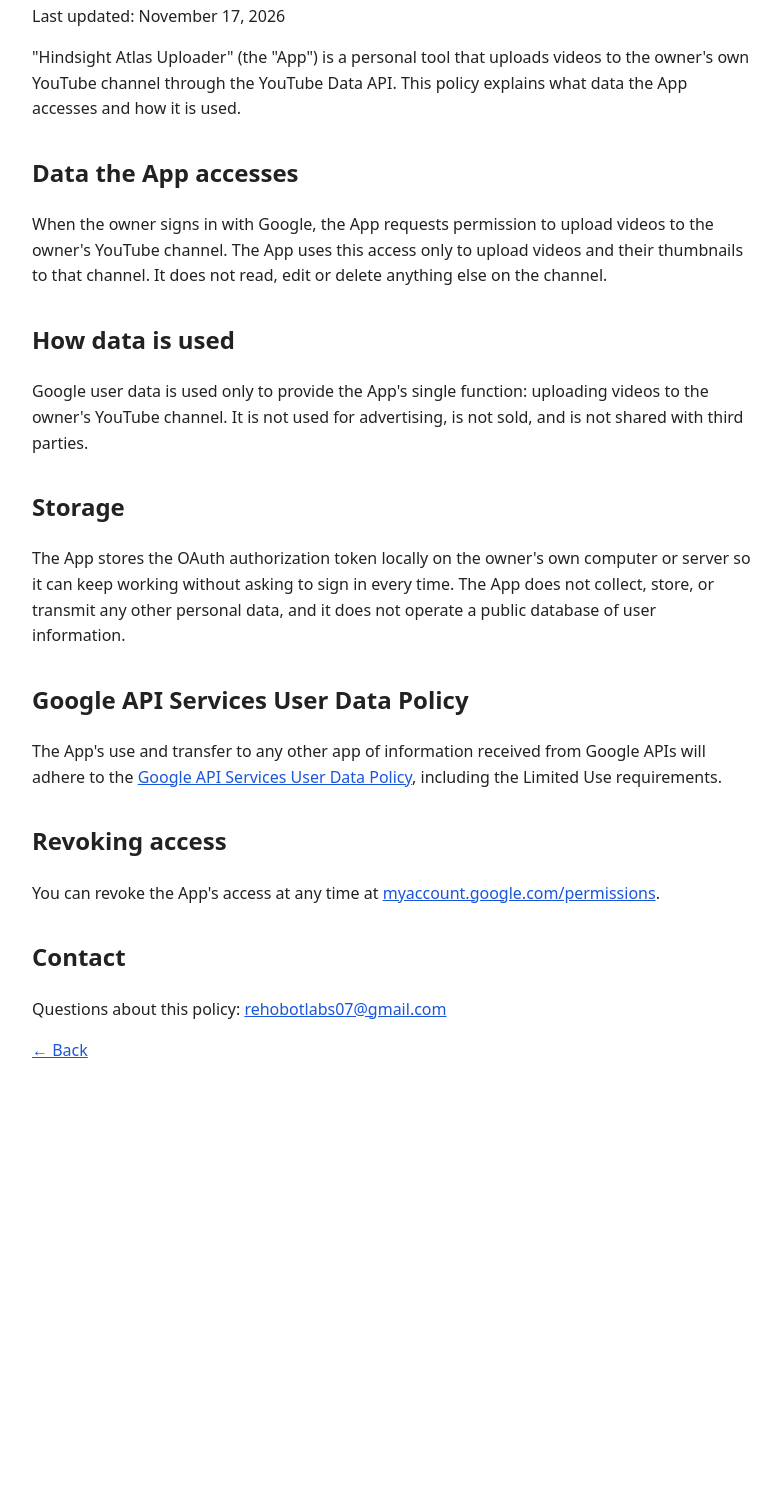
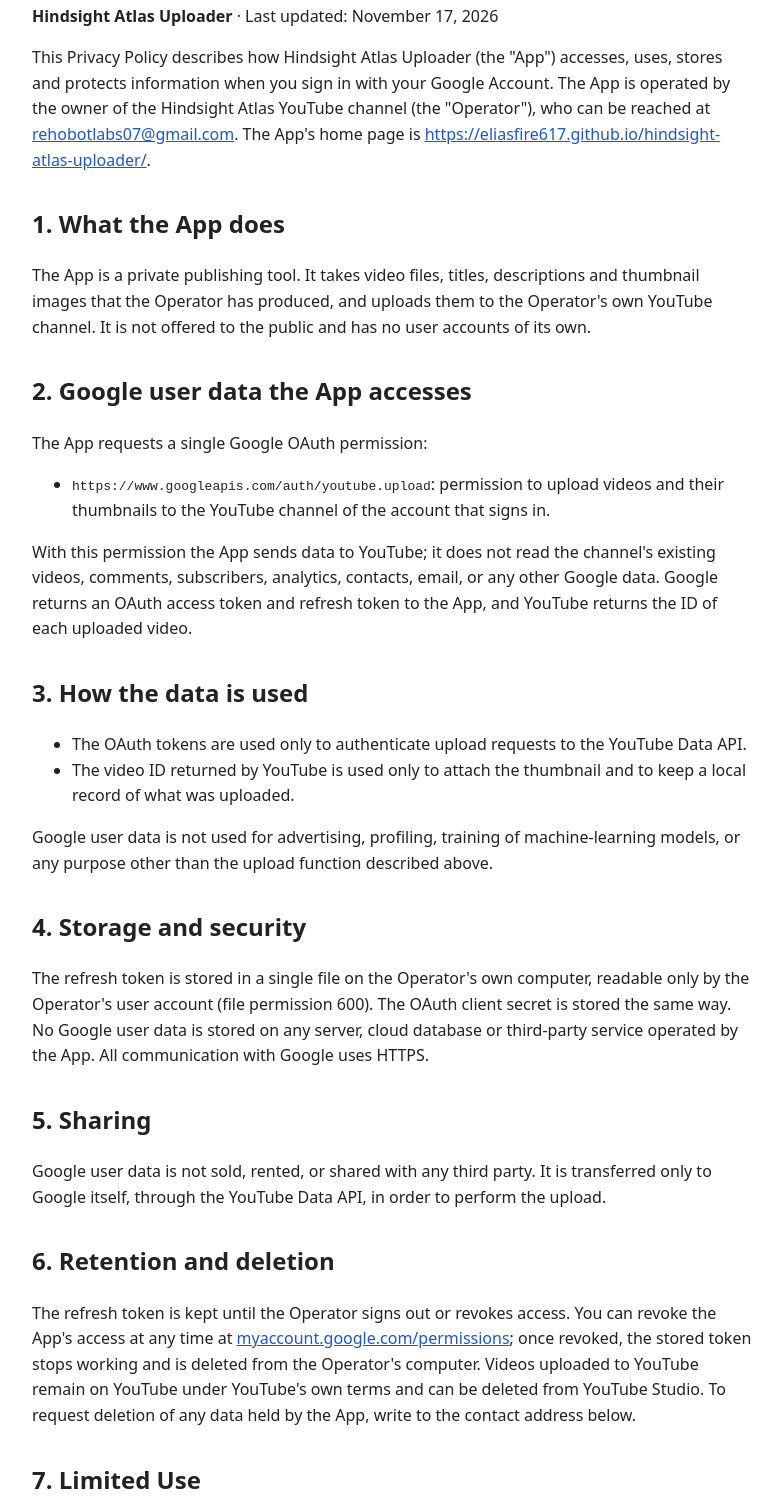
Before and after one commit to eliasfire617/hindsight-atlas-uploader, a plain HTML site: page privacy.html in a window 1280 px wide. Shown: the part 117-1619 px from the top of the page, without its empty margins (248-1029 px from the left). Before the commit the page ends 1229 px from the top, so only its background shows below. Drawn offline with Linux system fonts and the light colour scheme.

Commit message:
Expand privacy policy

```diff
--- a/privacy.html
+++ b/privacy.html
@@ -12,28 +12,48 @@
 </head>
 <body>
   <h1>Privacy Policy</h1>
-  <p>Last updated: November 17, 2026</p>
+  <p><strong>Hindsight Atlas Uploader</strong> · Last updated: November 17, 2026</p>
 
-  <p>"Hindsight Atlas Uploader" (the "App") is a personal tool that uploads videos to the owner's own YouTube channel through the YouTube Data API. This policy explains what data the App accesses and how it is used.</p>
+  <p>This Privacy Policy describes how Hindsight Atlas Uploader (the "App") accesses, uses, stores and protects information when you sign in with your Google Account. The App is operated by the owner of the Hindsight Atlas YouTube channel (the "Operator"), who can be reached at <a href="mailto:rehobotlabs07@gmail.com">rehobotlabs07@gmail.com</a>. The App's home page is <a href="https://eliasfire617.github.io/hindsight-atlas-uploader/">https://eliasfire617.github.io/hindsight-atlas-uploader/</a>.</p>
 
-  <h2>Data the App accesses</h2>
-  <p>When the owner signs in with Google, the App requests permission to upload videos to the owner's YouTube channel. The App uses this access only to upload videos and their thumbnails to that channel. It does not read, edit or delete anything else on the channel.</p>
+  <h2>1. What the App does</h2>
+  <p>The App is a private publishing tool. It takes video files, titles, descriptions and thumbnail images that the Operator has produced, and uploads them to the Operator's own YouTube channel. It is not offered to the public and has no user accounts of its own.</p>
 
-  <h2>How data is used</h2>
-  <p>Google user data is used only to provide the App's single function: uploading videos to the owner's YouTube channel. It is not used for advertising, is not sold, and is not shared with third parties.</p>
+  <h2>2. Google user data the App accesses</h2>
+  <p>The App requests a single Google OAuth permission:</p>
+  <ul>
+    <li><code>https://www.googleapis.com/auth/youtube.upload</code>: permission to upload videos and their thumbnails to the YouTube channel of the account that signs in.</li>
+  </ul>
+  <p>With this permission the App sends data to YouTube; it does not read the channel's existing videos, comments, subscribers, analytics, contacts, email, or any other Google data. Google returns an OAuth access token and refresh token to the App, and YouTube returns the ID of each uploaded video.</p>
 
-  <h2>Storage</h2>
-  <p>The App stores the OAuth authorization token locally on the owner's own computer or server so it can keep working without asking to sign in every time. The App does not collect, store, or transmit any other personal data, and it does not operate a public database of user information.</p>
+  <h2>3. How the data is used</h2>
+  <ul>
+    <li>The OAuth tokens are used only to authenticate upload requests to the YouTube Data API.</li>
+    <li>The video ID returned by YouTube is used only to attach the thumbnail and to keep a local record of what was uploaded.</li>
+  </ul>
+  <p>Google user data is not used for advertising, profiling, training of machine-learning models, or any purpose other than the upload function described above.</p>
 
-  <h2>Google API Services User Data Policy</h2>
-  <p>The App's use and transfer to any other app of information received from Google APIs will adhere to the <a href="https://developers.google.com/terms/api-services-user-data-policy#additional_requirements_for_specific_api_scopes">Google API Services User Data Policy</a>, including the Limited Use requirements.</p>
+  <h2>4. Storage and security</h2>
+  <p>The refresh token is stored in a single file on the Operator's own computer, readable only by the Operator's user account (file permission 600). The OAuth client secret is stored the same way. No Google user data is stored on any server, cloud database or third-party service operated by the App. All communication with Google uses HTTPS.</p>
 
-  <h2>Revoking access</h2>
-  <p>You can revoke the App's access at any time at <a href="https://myaccount.google.com/permissions">myaccount.google.com/permissions</a>.</p>
+  <h2>5. Sharing</h2>
+  <p>Google user data is not sold, rented, or shared with any third party. It is transferred only to Google itself, through the YouTube Data API, in order to perform the upload.</p>
 
-  <h2>Contact</h2>
-  <p>Questions about this policy: <a href="mailto:rehobotlabs07@gmail.com">rehobotlabs07@gmail.com</a></p>
+  <h2>6. Retention and deletion</h2>
+  <p>The refresh token is kept until the Operator signs out or revokes access. You can revoke the App's access at any time at <a href="https://myaccount.google.com/permissions">myaccount.google.com/permissions</a>; once revoked, the stored token stops working and is deleted from the Operator's computer. Videos uploaded to YouTube remain on YouTube under YouTube's own terms and can be deleted from YouTube Studio. To request deletion of any data held by the App, write to the contact address below.</p>
 
-  <p><a href="index.html">← Back</a></p>
+  <h2>7. Limited Use</h2>
+  <p>The App's use and transfer of information received from Google APIs adheres to the <a href="https://developers.google.com/terms/api-services-user-data-policy">Google API Services User Data Policy</a>, including the Limited Use requirements. The App also follows the <a href="https://developers.google.com/youtube/terms/api-services-terms-of-service">YouTube API Services Terms of Service</a>, and users of the App are bound by the <a href="https://www.youtube.com/t/terms">YouTube Terms of Service</a> and the <a href="https://policies.google.com/privacy">Google Privacy Policy</a>.</p>
+
+  <h2>8. Children</h2>
+  <p>The App is not directed to children under 13 and does not knowingly collect data from them.</p>
+
+  <h2>9. Changes to this policy</h2>
+  <p>If this policy changes, the new version will be posted on this page with a new "Last updated" date.</p>
+
+  <h2>10. Contact</h2>
+  <p>Questions or requests about this policy: <a href="mailto:rehobotlabs07@gmail.com">rehobotlabs07@gmail.com</a></p>
+
+  <p><a href="index.html">← Back to home</a></p>
 </body>
 </html>
```
